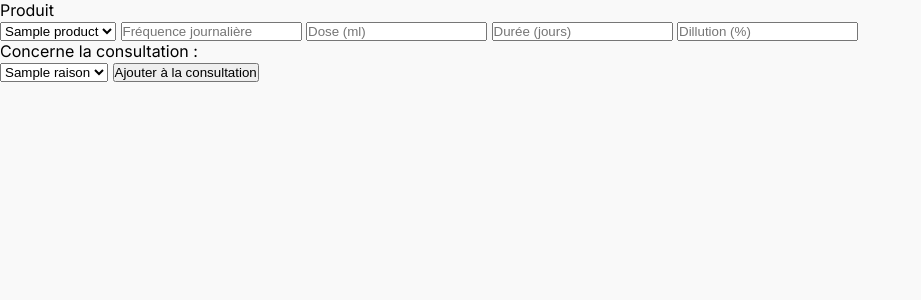
After one commit to arnoclr/daktari, a PHP site: template pages/traitements/add.php in a window 1280 px wide. The commit adds this page. Shown: the top 300 px of the page, without its empty margins (0-921 px from the left). Run offline with PHP 8.4, Linux system fonts and the light colour scheme; the template is opened without the code that fills it: most values are stand-ins (such as "Sample title", 1, 10 or a date in 2020); data that the repository does not hold is empty.

Commit message:
ajout + suppression de traitements

```diff
--- a/handlers/appointments.php
+++ b/handlers/appointments.php
@@ -4,7 +4,7 @@ if ($user->role < 2) {
     die('Vous n\'avez pas les droits pour accéder à cette page !');
 }
 
-$appointments = $pdo->query("SELECT * FROM consultations LIMIT 25")->fetchAll();
+$appointments = $pdo->query("SELECT * FROM consultations ORDER BY id DESC LIMIT 25")->fetchAll();
 
 if (isset($_GET['edit'])) {
 
@@ -25,6 +25,8 @@ if (isset($_GET['edit'])) {
     $get->execute([$_GET['edit']]);
     $appointment = $get->fetch();
 
+    $traitements = $pdo->query("SELECT * FROM traitements WHERE id_consultation = $appointment->id")->fetchAll();
+
     if (!$appointment) {
         die('Ce rendez-vous n\'existe pas !');
     }
--- /dev/null
+++ b/pages/traitements/add.php
@@ -0,0 +1,24 @@
+<form method="post">
+    <?= Token::set() ?>
+
+    <p>Produit</p>
+    <select name="produit" id="produit">
+        <?php foreach ($products as $product): ?>
+            <option value="<?= $product->id ?>"><?= $product->nom ?></option>
+        <?php endforeach; ?>
+    </select>
+
+    <input type="number" name="frequence_journaliere" id="frequence_journaliere" placeholder="Fréquence journalière">
+    <input type="number" name="dose_ml" id="dose_ml" placeholder="Dose (ml)">
+    <input type="number" name="duree_jours" id="duree_jours" placeholder="Durée (jours)">
+    <input type="number" name="dillution_pourcentage" id="dillution_pourcentage" placeholder="Dillution (%)">
+
+    <p>Concerne la consultation :</p>
+    <select name="consultation" id="consultation">
+        <?php foreach ($consultations as $consultation): ?>
+            <option value="<?= $consultation->id ?>"><?= $consultation->raison ?></option>
+        <?php endforeach; ?>
+    </select>
+
+    <button>Ajouter à la consultation</button>
+</form>
```
Also changed, not shown: handlers/addTraitement.php (added, +23 -0 lines), handlers/removeTraitement.php (added, +12 -0 lines), pages/appointments/edit.php (+15 -0 lines).
